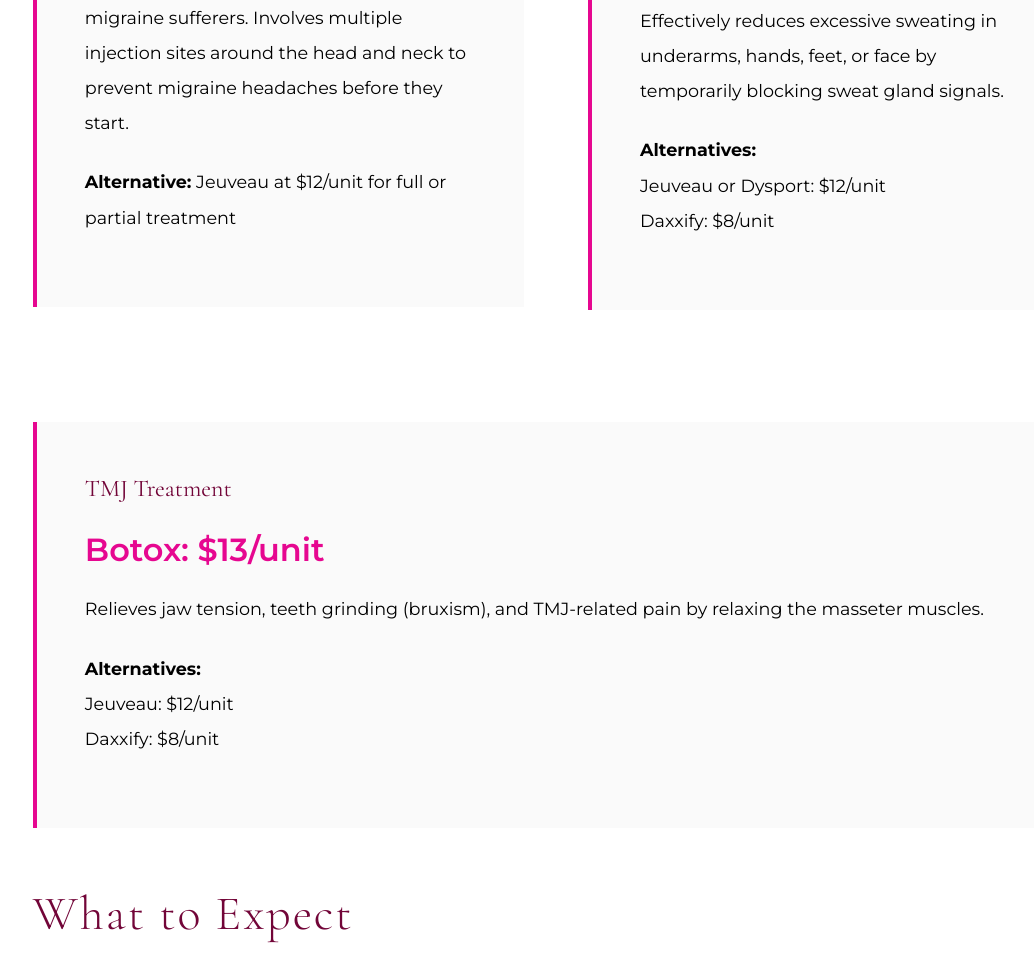
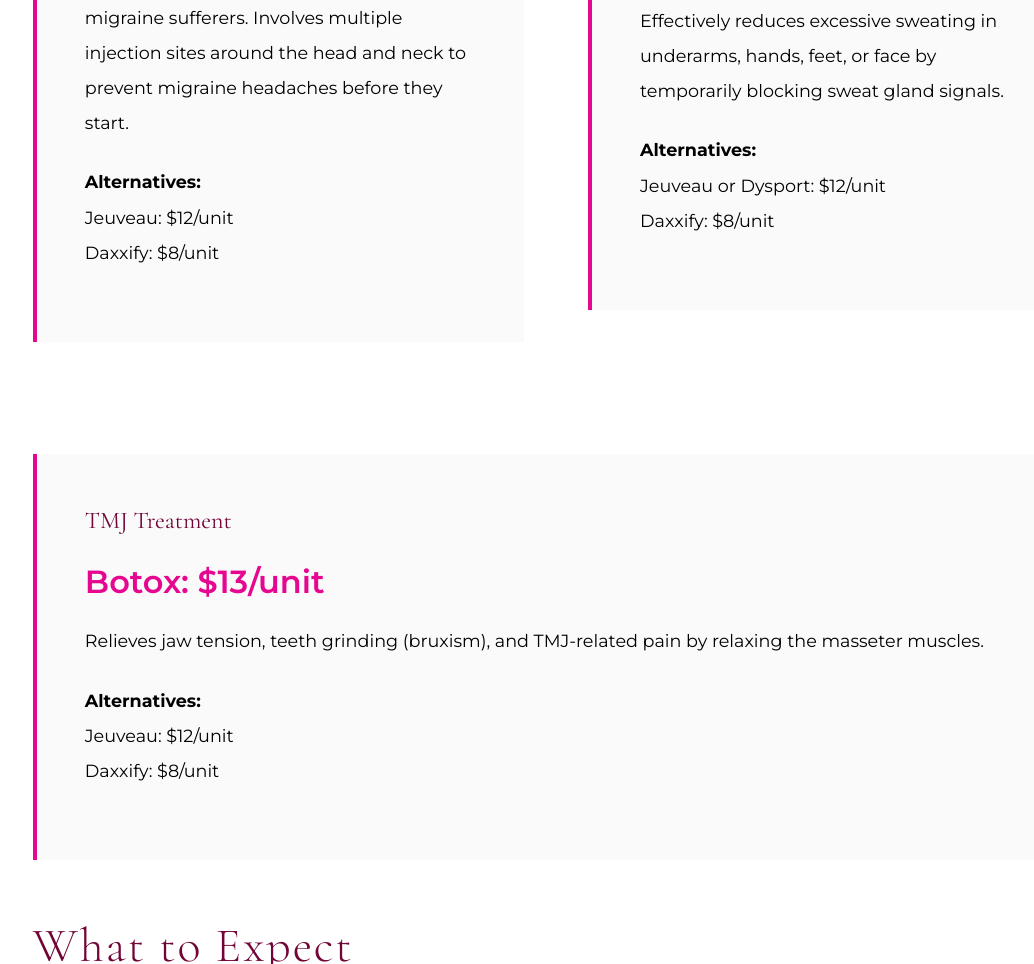
Before and after one commit to drewdavis007/BMMA, a website: page public/neurotoxins.html in a window 1280 px wide. Shown: the part 5579-6543 px from the top of the page, without its empty margins (84-1118 px from the left). Drawn offline with nearby package versions, Linux system fonts and the light colour scheme.

Commit message:
Spelling error and added daxify on Botox for Chronic Migraines card

```diff
--- a/public/neurotoxins.html
+++ b/public/neurotoxins.html
@@ -300,7 +300,9 @@
                     <h4>Botox for Chronic Migraines</h4>
                     <div class="price">$2,600</div>
                     <p>FDA-approved treatment for chronic migraine sufferers. Involves multiple injection sites around the head and neck to prevent migraine headaches before they start.</p>
-                    <p><strong>Alternative:</strong> Jeuveau at $12/unit for full or partial treatment</p>
+                    <p><strong>Alternatives:</strong><br>
+                    Jeuveau: $12/unit<br>
+                    Daxxify: $8/unit</p>
                 </div>
             </div>
             <div>
```
Also changed, not shown: public/services.html (+1 -1 lines).
